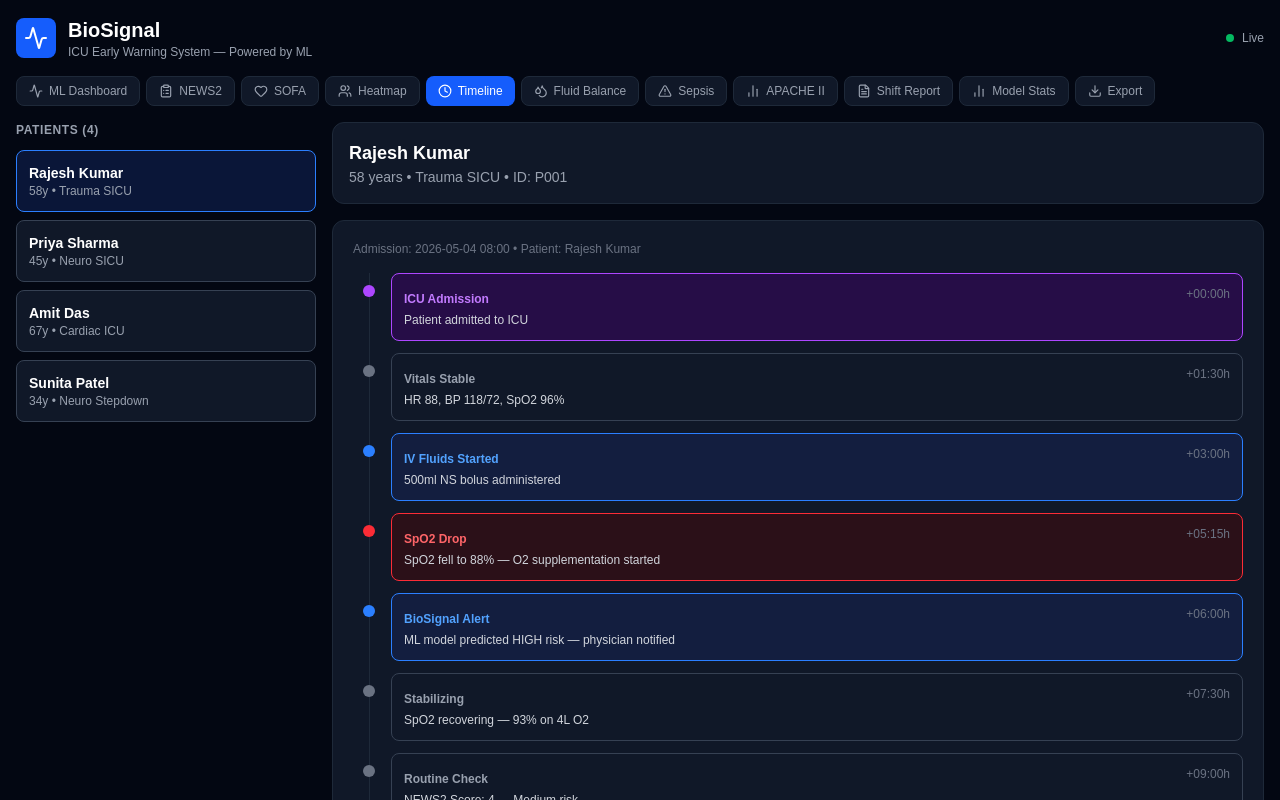
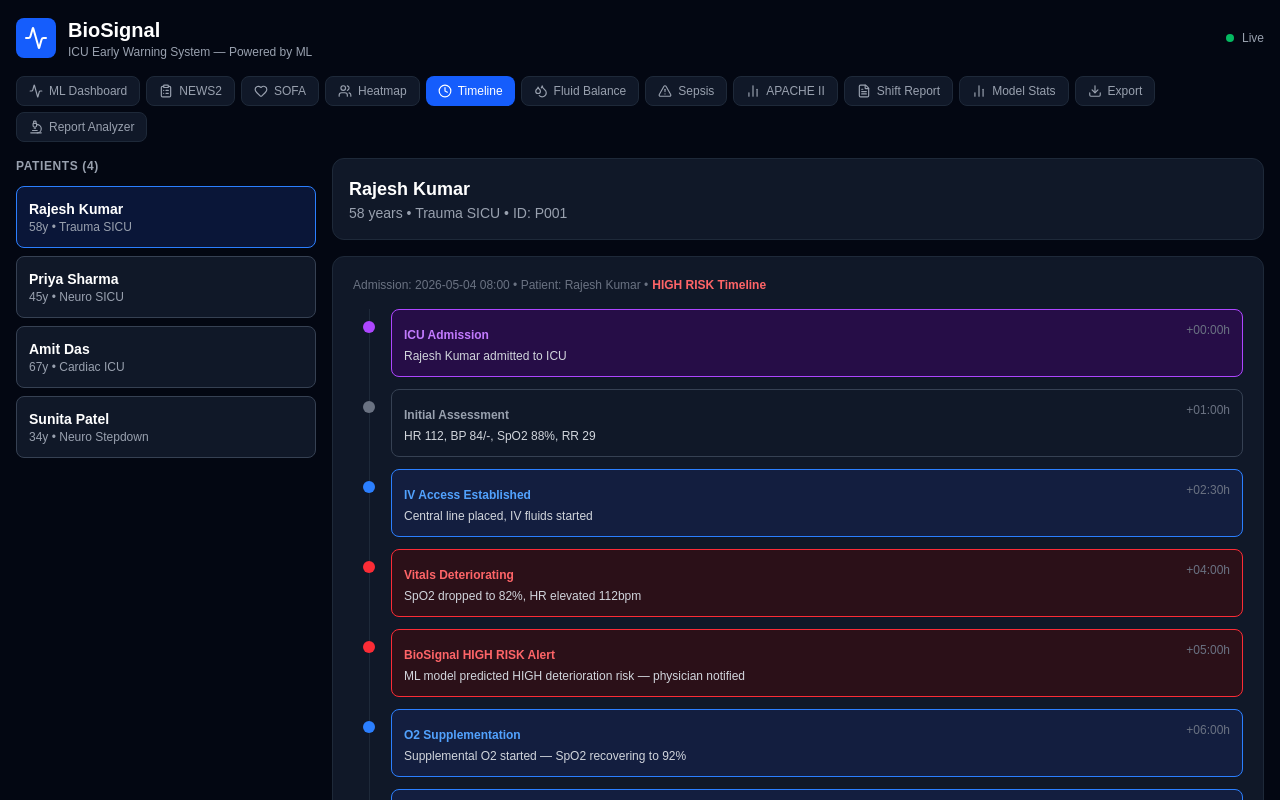
Before and after one commit to kamal-lochan-sahu/biosignal, a Next.js app in the folder frontend/: page / in a window 1280 px wide. Both pictures are taken after a click on the button "Timeline". Shown: the top 800 px of the page. Built offline with nearby package versions, Linux system fonts and the light colour scheme.

Commit message:
feat: add Report Analyzer — real patient data input with plain language explanation

```diff
--- a/frontend/app/components/PatientTimeline.tsx
+++ b/frontend/app/components/PatientTimeline.tsx
@@ -1,27 +1,41 @@
 'use client'
-
-interface TimelineEvent {
-  time: string
-  type: 'alert' | 'normal' | 'intervention' | 'admission'
-  title: string
-  detail: string
-}
 
 interface Props {
   patientName: string
   admitTime: string
+  vitals?: {
+    heart_rate_mean: number
+    spo2_mean: number
+    bp_systolic_mean: number
+    respiratory_rate_mean: number
+  }
 }
 
-export default function PatientTimeline({ patientName, admitTime }: Props) {
-  const events: TimelineEvent[] = [
-    { time: '00:00', type: 'admission', title: 'ICU Admission', detail: 'Patient admitted to ICU' },
-    { time: '01:30', type: 'normal', title: 'Vitals Stable', detail: 'HR 88, BP 118/72, SpO2 96%' },
+export default function PatientTimeline({ patientName, admitTime, vitals }: Props) {
+  const hr = vitals?.heart_rate_mean ?? 88
+  const spo2 = vitals?.spo2_mean ?? 96
+  const sbp = vitals?.bp_systolic_mean ?? 118
+  const rr = vitals?.respiratory_rate_mean ?? 16
+
+  const isHighRisk = hr > 110 || spo2 < 90 || sbp < 90 || rr > 25
+
+  const events = isHighRisk ? [
+    { time: '00:00', type: 'admission', title: 'ICU Admission', detail: `${patientName} admitted to ICU` },
+    { time: '01:00', type: 'normal', title: 'Initial Assessment', detail: `HR ${hr}, BP ${sbp}/-, SpO2 ${spo2}%, RR ${rr}` },
+    { time: '02:30', type: 'intervention', title: 'IV Access Established', detail: 'Central line placed, IV fluids started' },
+    { time: '04:00', type: 'alert', title: 'Vitals Deteriorating', detail: `SpO2 dropped to ${Math.max(spo2 - 6, 78)}%, HR elevated ${hr}bpm` },
+    { time: '05:00', type: 'alert', title: 'BioSignal HIGH RISK Alert', detail: 'ML model predicted HIGH deterioration risk — physician notified' },
+    { time: '06:00', type: 'intervention', title: 'O2 Supplementation', detail: `Supplemental O2 started — SpO2 recovering to ${Math.min(spo2 + 4, 95)}%` },
+    { time: '08:00', type: 'intervention', title: 'Physician Review', detail: 'Senior physician assessed — treatment plan adjusted' },
+    { time: '10:00', type: 'normal', title: 'Monitoring Continued', detail: `HR ${Math.max(hr - 8, 85)}, BP improving, RR ${Math.max(rr - 4, 18)}` },
+  ] : [
+    { time: '00:00', type: 'admission', title: 'ICU Admission', detail: `${patientName} admitted to ICU` },
+    { time: '01:30', type: 'normal', title: 'Vitals Stable', detail: `HR ${hr}, BP ${sbp}/-, SpO2 ${spo2}%, RR ${rr}` },
     { time: '03:00', type: 'intervention', title: 'IV Fluids Started', detail: '500ml NS bolus administered' },
-    { time: '05:15', type: 'alert', title: 'SpO2 Drop', detail: 'SpO2 fell to 88% — O2 supplementation started' },
-    { time: '06:00', type: 'intervention', title: 'BioSignal Alert', detail: 'ML model predicted HIGH risk — physician notified' },
-    { time: '07:30', type: 'normal', title: 'Stabilizing', detail: 'SpO2 recovering — 93% on 4L O2' },
-    { time: '09:00', type: 'normal', title: 'Routine Check', detail: 'NEWS2 Score: 4 — Medium risk' },
-    { time: '11:00', type: 'normal', title: 'Vitals Improving', detail: 'HR 82, BP 122/78, SpO2 96%' },
+    { time: '05:00', type: 'normal', title: 'BioSignal LOW RISK', detail: 'ML model predicted LOW deterioration risk — routine monitoring' },
+    { time: '07:00', type: 'normal', title: 'Routine Check', detail: `Vitals stable — HR ${hr}, SpO2 ${spo2}%` },
+    { time: '09:00', type: 'normal', title: 'Physician Round', detail: 'Patient stable — continue current management' },
+    { time: '11:00', type: 'normal', title: 'Vitals Improving', detail: `HR ${Math.max(hr - 5, 70)}, BP ${Math.min(sbp + 8, 130)}/-, SpO2 ${Math.min(spo2 + 2, 99)}%` },
   ]
 
   const colors = {
@@ -46,18 +60,21 @@
   return (
     <div className="space-y-3">
       <div className="text-xs text-gray-500 mb-4">
-        Admission: {admitTime} • Patient: {patientName}
+        Admission: {admitTime} • Patient: {patientName} •
+        <span className={`ml-1 font-semibold ${isHighRisk ? 'text-red-400' : 'text-green-400'}`}>
+          {isHighRisk ? 'HIGH RISK Timeline' : 'STABLE Timeline'}
+        </span>
       </div>
       <div className="relative">
         <div className="absolute left-4 top-0 bottom-0 w-px bg-gray-800" />
         <div className="space-y-3">
           {events.map((e, i) => (
             <div key={i} className="flex gap-4 relative">
-              <div className={`w-3 h-3 rounded-full mt-3 flex-shrink-0 z-10 ml-2.5 ${dots[e.type]}`} />
-              <div className={`flex-1 border rounded-lg p-3 ${colors[e.type]}`}>
+              <div className={`w-3 h-3 rounded-full mt-3 flex-shrink-0 z-10 ml-2.5 ${dots[e.type as keyof typeof dots]}`} />
+              <div className={`flex-1 border rounded-lg p-3 ${colors[e.type as keyof typeof colors]}`}>
                 <div className="flex justify-between items-start">
                   <div>
-                    <span className={`text-xs font-bold ${labels[e.type]}`}>{e.title}</span>
+                    <span className={`text-xs font-bold ${labels[e.type as keyof typeof labels]}`}>{e.title}</span>
                     <p className="text-xs text-gray-300 mt-0.5">{e.detail}</p>
                   </div>
                   <span className="text-xs text-gray-500 ml-4 flex-shrink-0">+{e.time}h</span>
--- a/frontend/app/page.tsx
+++ b/frontend/app/page.tsx
@@ -1,6 +1,6 @@
 'use client'
 import { useState } from 'react'
-import { Activity, ClipboardList, Heart, Users, Droplets, AlertTriangle, BarChart2, FileText, Download, Clock } from 'lucide-react'
+import { Activity, ClipboardList, Heart, Users, Droplets, AlertTriangle, BarChart2, FileText, Download, Clock, Microscope } from 'lucide-react'
 import PatientCard from '@/app/components/PatientCard'
 import RiskGauge from '@/app/components/RiskGauge'
 import SHAPExplainer from '@/app/components/SHAPExplainer'
@@ -16,6 +16,7 @@
 import ShiftReport from '@/app/components/ShiftReport'
 import ModelPerformance from '@/app/components/ModelPerformance'
 import ExportData from '@/app/components/ExportData'
+import ReportAnalyzer from '@/app/components/ReportAnalyzer'
 import { predictRisk } from '@/lib/api'
 import type { PredictionResult } from '@/lib/api'
 
@@ -56,7 +57,7 @@
   }))
 }
 
-type Tab = 'dashboard' | 'news2' | 'sofa' | 'heatmap' | 'timeline' | 'fluid' | 'sepsis' | 'apache' | 'shift' | 'model' | 'export'
+type Tab = 'dashboard' | 'news2' | 'sofa' | 'heatmap' | 'timeline' | 'fluid' | 'sepsis' | 'apache' | 'shift' | 'model' | 'export' | 'analyzer'
 
 const TABS: { id: Tab; label: string; icon: React.ElementType; global?: boolean }[] = [
   { id: 'dashboard', label: 'ML Dashboard', icon: Activity },
@@ -70,6 +71,7 @@
   { id: 'shift', label: 'Shift Report', icon: FileText, global: true },
   { id: 'model', label: 'Model Stats', icon: BarChart2, global: true },
   { id: 'export', label: 'Export', icon: Download, global: true },
+  { id: 'analyzer', label: 'Report Analyzer', icon: Microscope, global: true },
 ]
 
 export default function Dashboard() {
@@ -159,6 +161,7 @@
           {activeTab === 'shift' && <ShiftReport patients={PATIENTS} results={results} />}
           {activeTab === 'model' && <ModelPerformance />}
           {activeTab === 'export' && <ExportData patients={PATIENTS} results={results} />}
+          {activeTab === 'analyzer' && <ReportAnalyzer />}
         </div>
       ) : (
         <div className="grid grid-cols-12 gap-4">
@@ -217,7 +220,7 @@
               )}
               {activeTab === 'news2' && <News2Score key={selected.id} initialVitals={selected.vitals} />}
               {activeTab === 'sofa' && <SofaScore key={selected.id} initialVitals={selected.vitals} />}
-              {activeTab === 'timeline' && <PatientTimeline key={selected.id} patientName={selected.name} admitTime="2026-05-04 08:00" />}
+              {activeTab === 'timeline' && <PatientTimeline key={selected.id} patientName={selected.name} admitTime="2026-05-04 08:00" vitals={selected.vitals} />}
               {activeTab === 'fluid' && <FluidBalance key={selected.id} patientName={selected.name} />}
               {activeTab === 'sepsis' && <SepsisAlert key={selected.id} initialVitals={selected.vitals} />}
               {activeTab === 'apache' && <ApacheII key={selected.id} initialVitals={selected.vitals} initialAge={selected.age} />}
```
